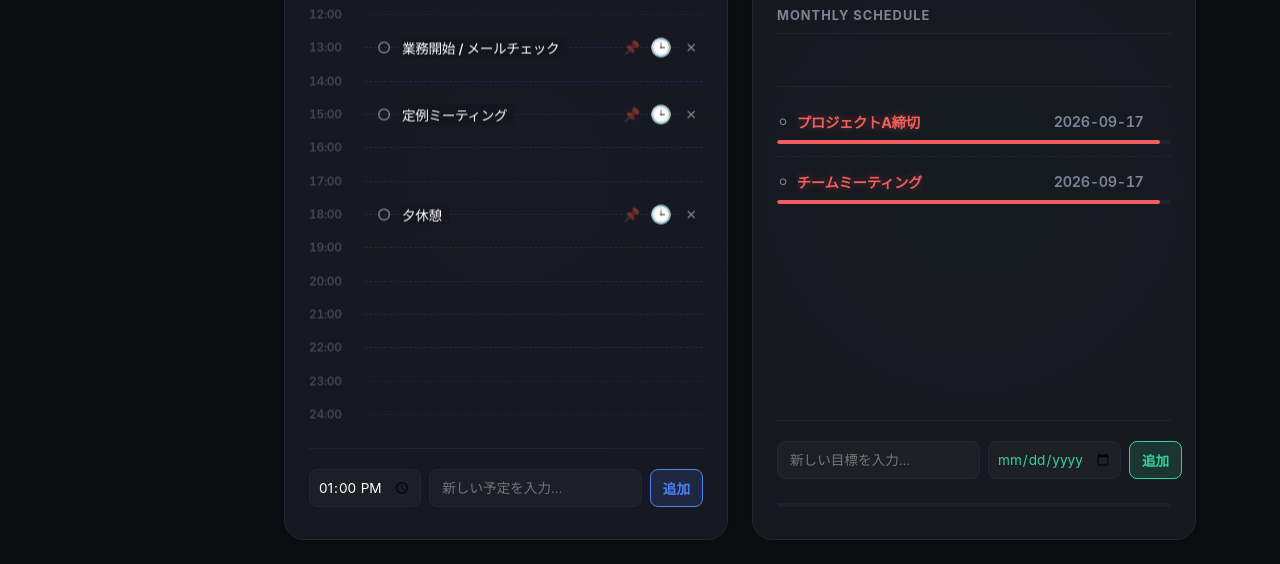
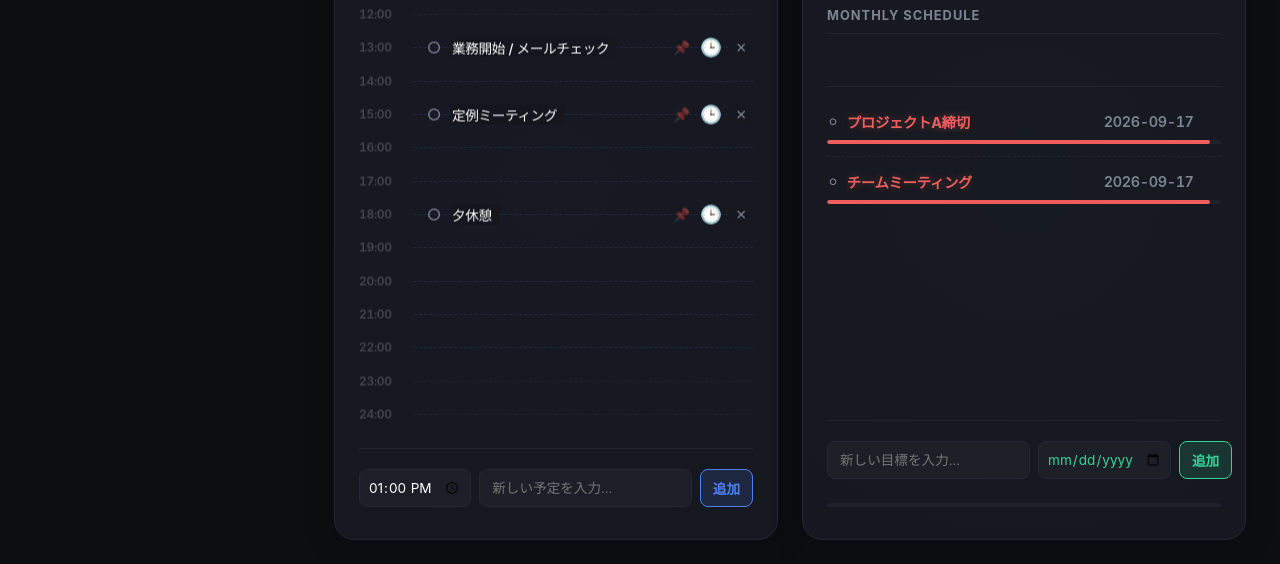
Before and after one commit to TaniguchiCareapp/Count2035, a plain HTML site: page index.html in a window 1280 px wide. Shown: the part 239-803 px from the top of the page. Drawn offline with Linux system fonts and the light colour scheme.

Commit message:
Update index.html

```diff
--- a/index.html
+++ b/index.html
@@ -93,7 +93,7 @@
             margin-top: 40px;
             /* 👇 パネル全体の位置を右に寄せるための設定 👇 */
             position: relative;
-            left: 100px; /* 数値を大きくするとパネル全体が右へ、マイナスにすると左へ移動します */
+            left: 150px; /* 数値を大きくするとパネル全体が右へ、マイナスにすると左へ移動します */
             /* 👆 --------------------------------------- 👆 */
         }
 
```
